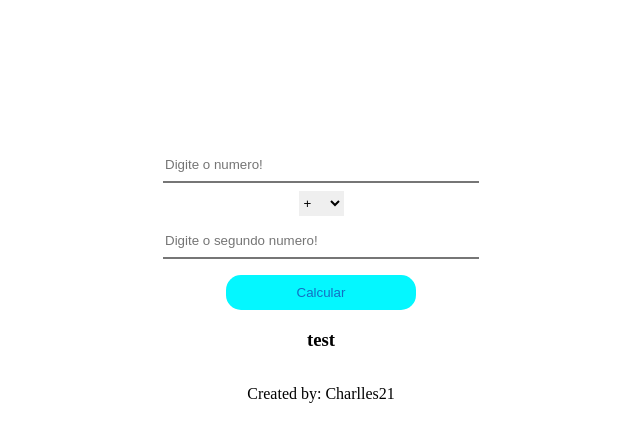
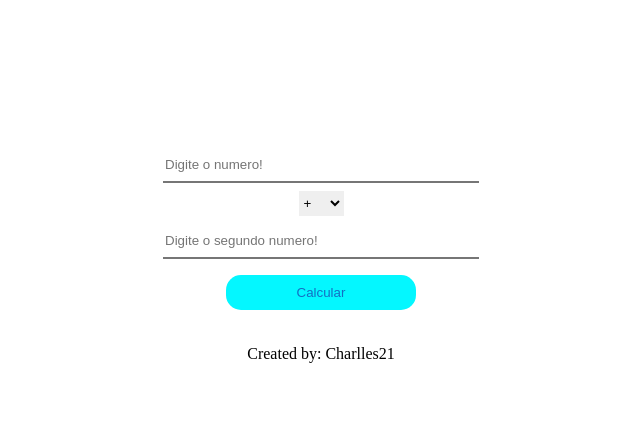
Before and after one commit to Charlles21/calculadoraJS, a plain HTML site: page index.html in a window 1280 px wide. Shown: the part 87-528 px from the top of the page, without its empty margins (319-959 px from the left). Drawn offline with Linux system fonts and the light colour scheme.

Commit message:
Update index.html

```diff
--- a/index.html
+++ b/index.html
@@ -29,7 +29,7 @@
     </div>
 
     <div>
-        <h3 id="result">test</h3>
+        <h3 id="result"></h3>
     </div>
 
 
```
